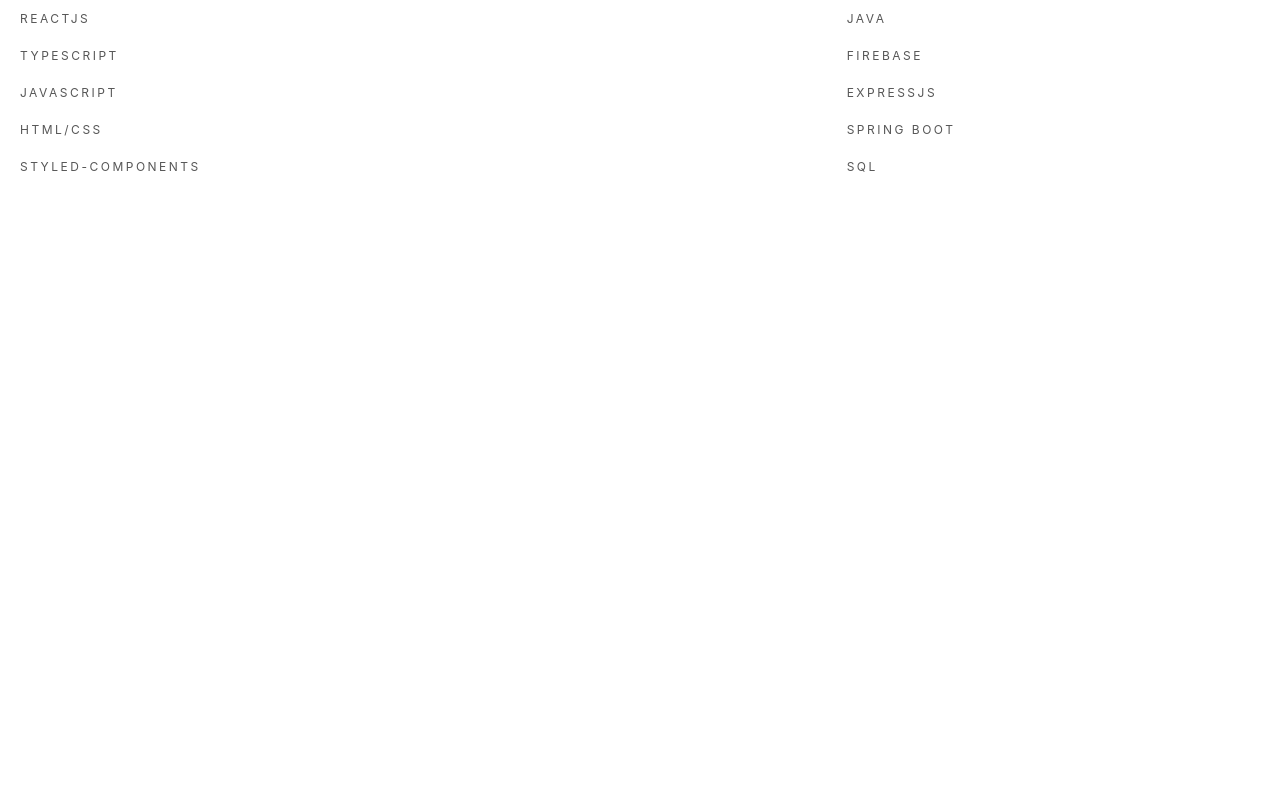
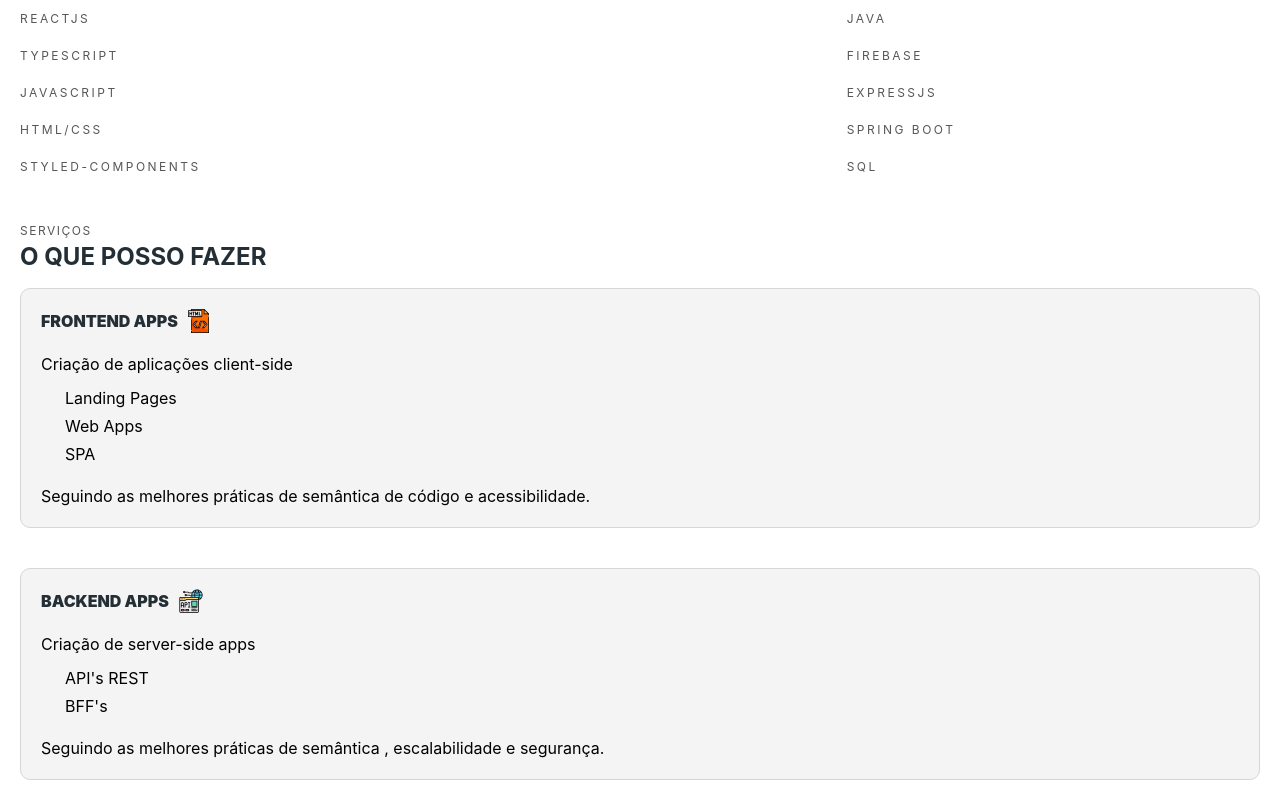
Before and after one commit to IanFarias/portfolio-react, a React (Vite) app: page / in a window 1280 px wide. Shown: the part 416-1216 px from the top of the page. Before the commit the page ends 860 px from the top, so only its background shows below. Built offline with nearby package versions, Linux system fonts and the light colour scheme.

Commit message:
adding services section

```diff
--- /dev/null
+++ b/src/pages/Home/components/CardServices/index.tsx
@@ -0,0 +1,43 @@
+import { ReactNode } from 'react';
+import Heading from '../../../../components/baseComponents/Heading';
+import * as S from './styles';
+
+interface Props {
+  title: string;
+  listTitle: string;
+  topicList: string[];
+  description: string;
+  icon?: ReactNode;
+}
+
+const CardServices: React.FC<Props> = ({
+  description,
+  listTitle,
+  title,
+  topicList,
+  icon,
+}) => {
+  return (
+    <S.Card>
+      <S.TitleWrapper>
+        <Heading level={3} transform="uppercase" size="medium" fontWeight={900}>
+          {title}
+        </Heading>
+        {icon}
+      </S.TitleWrapper>
+      <div>
+        <p>{listTitle}</p>
+        <ul>
+          {topicList.length > 0
+            ? topicList.map((topic, index) => (
+                <li key={`card-service-topic-${index}`}>{topic}</li>
+              ))
+            : null}
+        </ul>
+      </div>
+      <p>{description}</p>
+    </S.Card>
+  );
+};
+
+export default CardServices;
--- /dev/null
+++ b/src/pages/Home/components/CardServices/styles.ts
@@ -0,0 +1,28 @@
+import styled from 'styled-components';
+
+export const Card = styled.article`
+  display: flex;
+  flex-direction: column;
+  gap: 20px;
+  padding: 20px;
+  color: ${({ theme }) =>
+    theme.title === 'light' ? theme.colors.black : theme.colors.white};
+  border-radius: 10px;
+  border: 1px solid ${({ theme }) => theme.colors.grey[500]};
+  background-color: ${({ theme }) => theme.colors.card.background};
+
+  ul {
+    text-indent: 24px;
+    margin-top: 12px;
+
+    li {
+      margin-top: 6px;
+    }
+  }
+`;
+
+export const TitleWrapper = styled.div`
+  display: flex;
+  align-items: center;
+  gap: 10px;
+`;
--- a/src/pages/Home/index.tsx
+++ b/src/pages/Home/index.tsx
@@ -1,5 +1,7 @@
 import Heading from '../../components/baseComponents/Heading';
 import Header from '../../components/Header';
+import Icon from '../../components/Icon';
+import CardServices from './components/CardServices';
 import * as S from './styles';
 
 const Home: React.FC = () => {
@@ -61,6 +63,34 @@ const Home: React.FC = () => {
             </div>
           </S.ListContainer>
         </S.Section>
+        <S.Section>
+          <div>
+            <S.Subtitle>Serviços</S.Subtitle>
+            <Heading level={1} fontWeight={700} transform="uppercase">
+              O que posso fazer
+            </Heading>
+          </div>
+          <S.CardContainer>
+            <CardServices
+              title="Frontend apps"
+              listTitle="Criação de aplicações client-side"
+              topicList={['Landing Pages', 'Web Apps', 'SPA']}
+              icon={<Icon icon="htmlfile" size={24} />}
+              description={
+                'Seguindo as melhores práticas de semântica  de código e acessibilidade.'
+              }
+            />
+            <CardServices
+              title="Backend apps"
+              listTitle="Criação de server-side apps"
+              topicList={["API's REST", "BFF's"]}
+              icon={<Icon icon="apiIcon" size={24} />}
+              description={
+                'Seguindo as melhores práticas de semântica , escalabilidade e segurança.'
+              }
+            />
+          </S.CardContainer>
+        </S.Section>
       </S.Container>
     </>
   );
--- a/src/pages/Home/styles.ts
+++ b/src/pages/Home/styles.ts
@@ -48,3 +48,9 @@ export const ListContainer = styled.ul`
     letter-spacing: 0.25rem;
   }
 `;
+
+export const CardContainer = styled.div`
+  display: flex;
+  flex-direction: column;
+  gap: 40px;
+`;
--- a/src/styles/themes/dark.ts
+++ b/src/styles/themes/dark.ts
@@ -22,7 +22,14 @@ const darkTheme: IThemeColors = {
       100: '#AAAAAA',
       200: '#575757',
       300: '#E7E7E7',
+      400: '#F4F4F4',
+      500: '#687496',
     },
+
+    card: {
+      background: '#283742',
+    },
+
     switch: {
       button: '#FFFFFF',
       background: '#36405D',
--- a/src/styles/themes/light.ts
+++ b/src/styles/themes/light.ts
@@ -22,7 +22,14 @@ const lightTheme: IThemeColors = {
       100: '#AAAAAA',
       200: '#575757',
       300: '#E7E7E7',
+      400: '#F4F4F4',
+      500: '#D6D6D6',
     },
+
+    card: {
+      background: '#F4F4F4',
+    },
+
     switch: {
       button: '#36405D',
       background: '#FFFFFF',
```
Also changed, not shown: src/styles/types.ts (+7 -0 lines).
